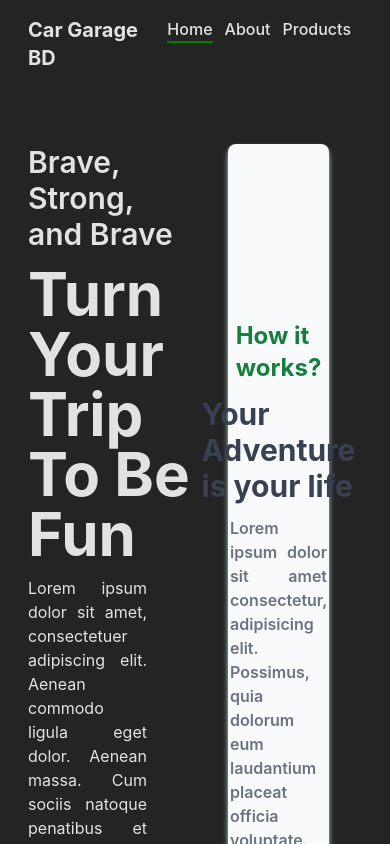
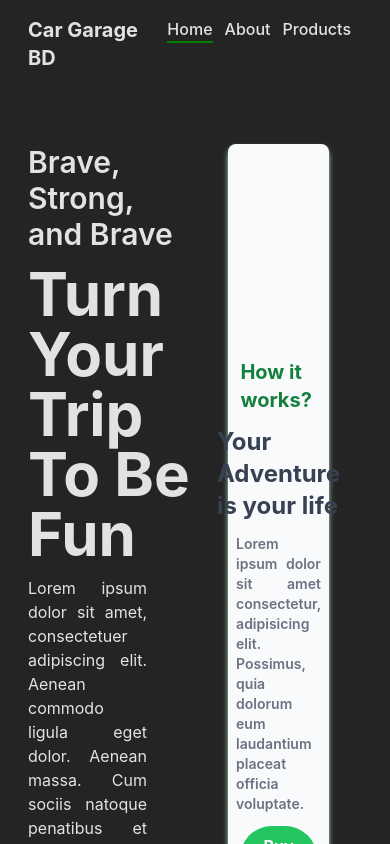
Before and after one commit to hasansfzn/garage_vue_routing, a Vue app: page / in a window 390 px wide. Shown: the top 844 px of the page. Built offline with nearby package versions, Linux system fonts and the light colour scheme.

Commit message:
some css added

```diff
--- a/src/components/Home/TopContainer.vue
+++ b/src/components/Home/TopContainer.vue
@@ -1,4 +1,7 @@
-<script setup></script>
+<script setup>
+  import { useRouter } from "vue-router";
+  const router = useRouter();
+</script>
 
 <template>
   <div class="grid grid-cols-2 py-6">
@@ -16,16 +19,21 @@
       <div
         class="bg-slate-50 rounded-lg shadow shadow-md shadow-green-200 p-3 flex justify-center items-center flex-col space-y-3 w-3/5"
       >
-        <h3 class="text-green-700 font-bold text-2xl">How it works?</h3>
-        <h2 class="text-gray-700 text-3xl font-bold">
+        <h3 class="text-green-700 font-bold text-xl lg:text-2xl">
+          How it works?
+        </h3>
+        <h2 class="text-gray-700 text-2xl lg:text-3xl font-bold">
           Your Adventure is your life
         </h2>
-        <p class="text-gray-500 font-semibold text-justify px-2">
+        <p
+          class="text-gray-500 text-sm lg:text-base font-semibold text-justify px-2"
+        >
           Lorem ipsum dolor sit amet consectetur, adipisicing elit. Possimus,
           quia dolorum eum laudantium placeat officia voluptate.
         </p>
         <button
           class="bg-green-500 hover:bg-green-700 text-white font-bold py-2 px-4 rounded-full"
+          @click="router.push('/products')"
         >
           Buy Cars
         </button>
--- a/src/components/Products/Product.vue
+++ b/src/components/Products/Product.vue
@@ -27,9 +27,7 @@
         {{ car.body }}
       </p>
       <button
-        @click="
-          router.push(`/product-${car.id}-${car.name.split(' ').join('')}`)
-        "
+        @click="router.push(`/product-${car.id}`)"
         class="inline-flex items-center px-3 py-2 text-sm font-medium text-center text-white bg-green-700 rounded-lg hover:bg-green-800 focus:ring-4 focus:outline-none focus:ring-green-300 dark:bg-green-600 dark:hover:bg-green-700 dark:focus:ring-green-800"
       >
         Read more
--- a/src/components/Products/ProductList.vue
+++ b/src/components/Products/ProductList.vue
@@ -10,8 +10,8 @@
 
 <template>
   <div
-    class="grid gap-3"
-    :class="[cars.length <= 6 ? 'grid-cols-3' : 'grid-cols-4']"
+    class="grid gap-3 grid-cols md:grid-cols-2"
+    :class="[cars.length <= 6 ? 'lg:grid-cols-3' : 'lg:grid-cols-4']"
   >
     <Product
       class="max-w-sm bg-white border border-gray-200 rounded-lg shadow dark:bg-gray-800 dark:border-gray-700"
--- a/src/router/index.js
+++ b/src/router/index.js
@@ -24,18 +24,18 @@ const router = createRouter({
       component: ProductsView,
     },
     {
-      path: "/product-:id-:name",
-      name: "Product",
+      path: "/product-:id",
+      name: "product",
       component: ProductDetails,
     },
-    {
-      path: "/product-:id(.*)",
-      name: "Product",
-      component: ProductsView,
-    },
+    // {
+    //   path: "/product-:id(.*)",
+    //   name: "products",
+    //   component: ProductsView,
+    // },
     {
       path: "/:pathMatch(.*)*",
-      name: "NotFound",
+      name: "notFound",
       component: NotFound,
     },
   ],
--- a/src/views/AboutView.vue
+++ b/src/views/AboutView.vue
@@ -2,11 +2,11 @@
 
 <template>
   <div>
-    <h2 class="text-6xl my-4 font-semibold text-green-500 w-2/3">
+    <h2 class="text-6xl my-4 font-semibold text-green-500 md:w-2/3">
       Car in our store is much more affortable, reliable, trustable
     </h2>
     <div class="flex place-content-start">
-      <div class="space-y-4 w-3/4">
+      <div class="space-y-4 w-11/12 md:w-10/12 lg:w-3/4">
         <h2 class="text-5xl">We are the one to serve you well.</h2>
         <p class="text-lg text-justify">
           Lorem ipsum dolor sit amet consectetur adipisicing elit. Vero illo
--- a/src/views/HomeView.vue
+++ b/src/views/HomeView.vue
@@ -1,6 +1,7 @@
 <script setup>
   import TopContainer from "@/components/Home/TopContainer.vue";
   import { useCarStore } from "@/stores/useCarStore.js";
+  import ProductsView from "./ProductsView.vue";
 
   let cars = useCarStore();
 
@@ -10,6 +11,7 @@
 <template>
   <div class="mt-6">
     <TopContainer />
+    <ProductsView />
   </div>
 </template>
 
--- a/src/views/ProductDetails.vue
+++ b/src/views/ProductDetails.vue
@@ -51,7 +51,7 @@
           class="basis-1/2 w-full max-h-80 h-full border border-gray-100 shadow-md shadow-green-100"
         />
 
-        <div class="text-justify space-y-2 basis-1/2 text-gray-400">
+        <div class="text-justify space-y-2 lg:basis-1/2 text-gray-400">
           <h2 class="text-3xl font-bold mb-4 text-white">{{ car?.name }}</h2>
           <h3 class="text-xl font-bold mb-3">
             <span>Car Body: {{ car?.body }} </span>
```
